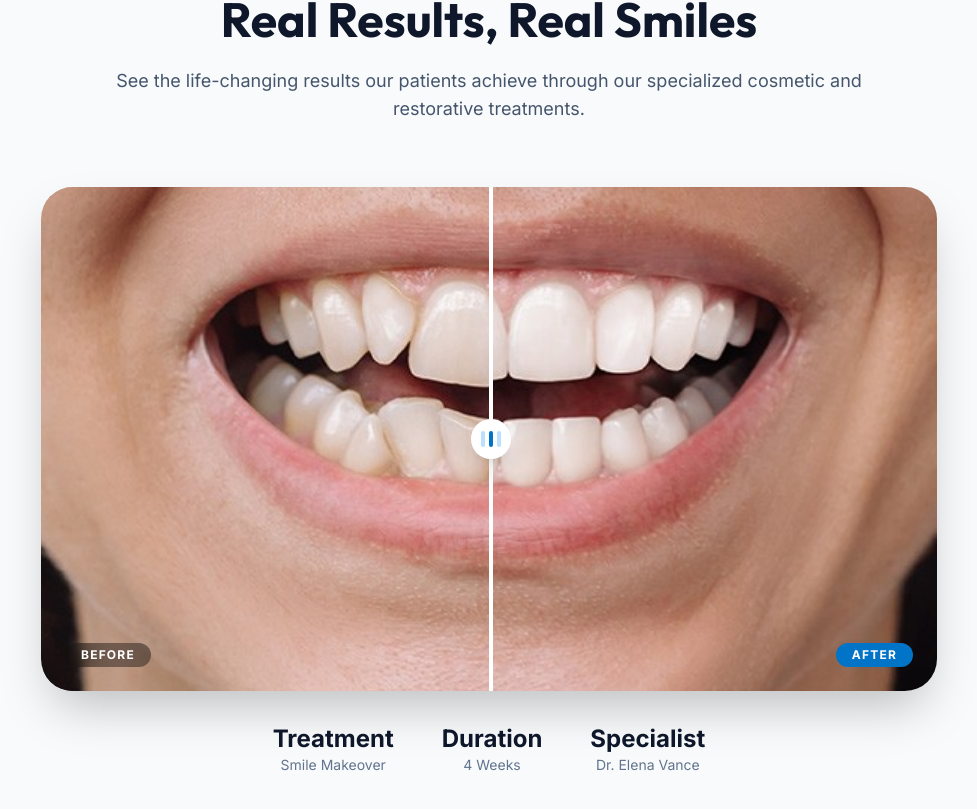
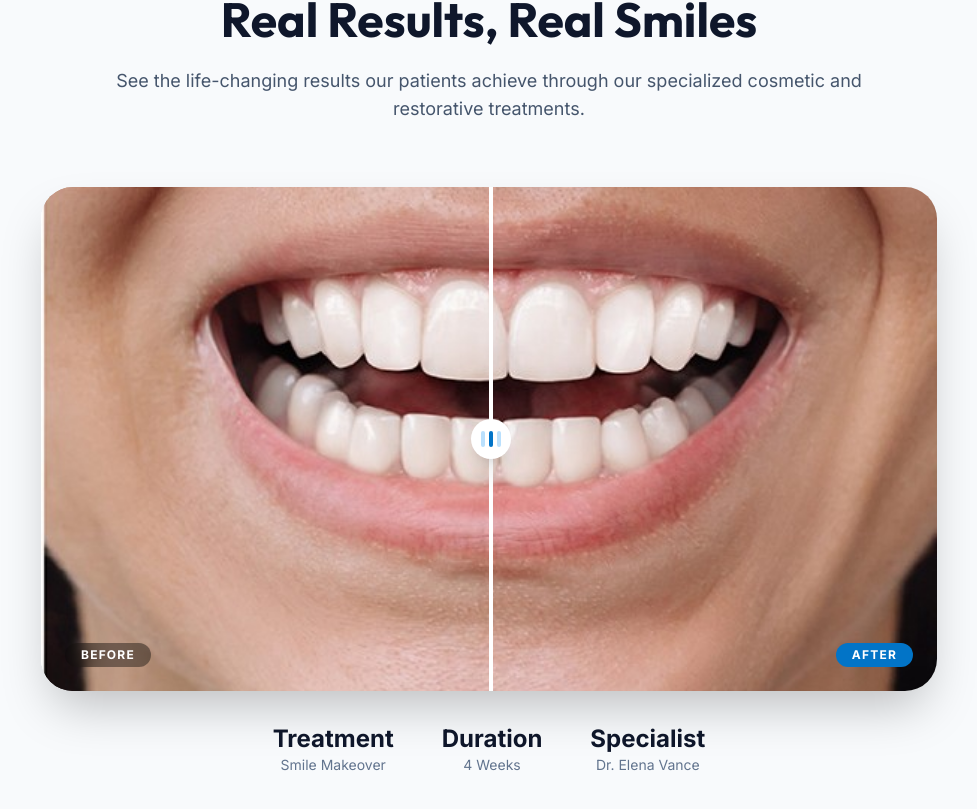
Before and after one commit to JARVIScp/Dental, a React (Vite) app: page / in a window 1280 px wide. Shown: the part 4571-5380 px from the top of the page, without its empty margins (151-1128 px from the left). Built offline with nearby package versions, Linux system fonts and the light colour scheme.

Commit message:
Update BeforeAfter.tsx

```diff
--- a/src/components/BeforeAfter.tsx
+++ b/src/components/BeforeAfter.tsx
@@ -32,7 +32,7 @@ export const BeforeAfter: React.FC = () => {
           >
             {/* After Image */}
             <img
-              src="/after.jpg"
+              src={`${import.meta.env.BASE_URL}after.jpg`}
               alt="After Treatment - Perfectly Arranged Teeth"
               className="absolute inset-0 w-full h-full object-cover"
               referrerPolicy="no-referrer"
@@ -44,7 +44,7 @@ export const BeforeAfter: React.FC = () => {
               style={{ clipPath: `inset(0 ${100 - sliderPosition}% 0 0)` }}
             >
               <img
-                src="/before.jpg"
+                src={`${import.meta.env.BASE_URL}after.jpg`}
                 alt="Before Treatment - Alignment in Progress"
                 className="absolute inset-0 w-full h-full object-cover"
                 referrerPolicy="no-referrer"
```
